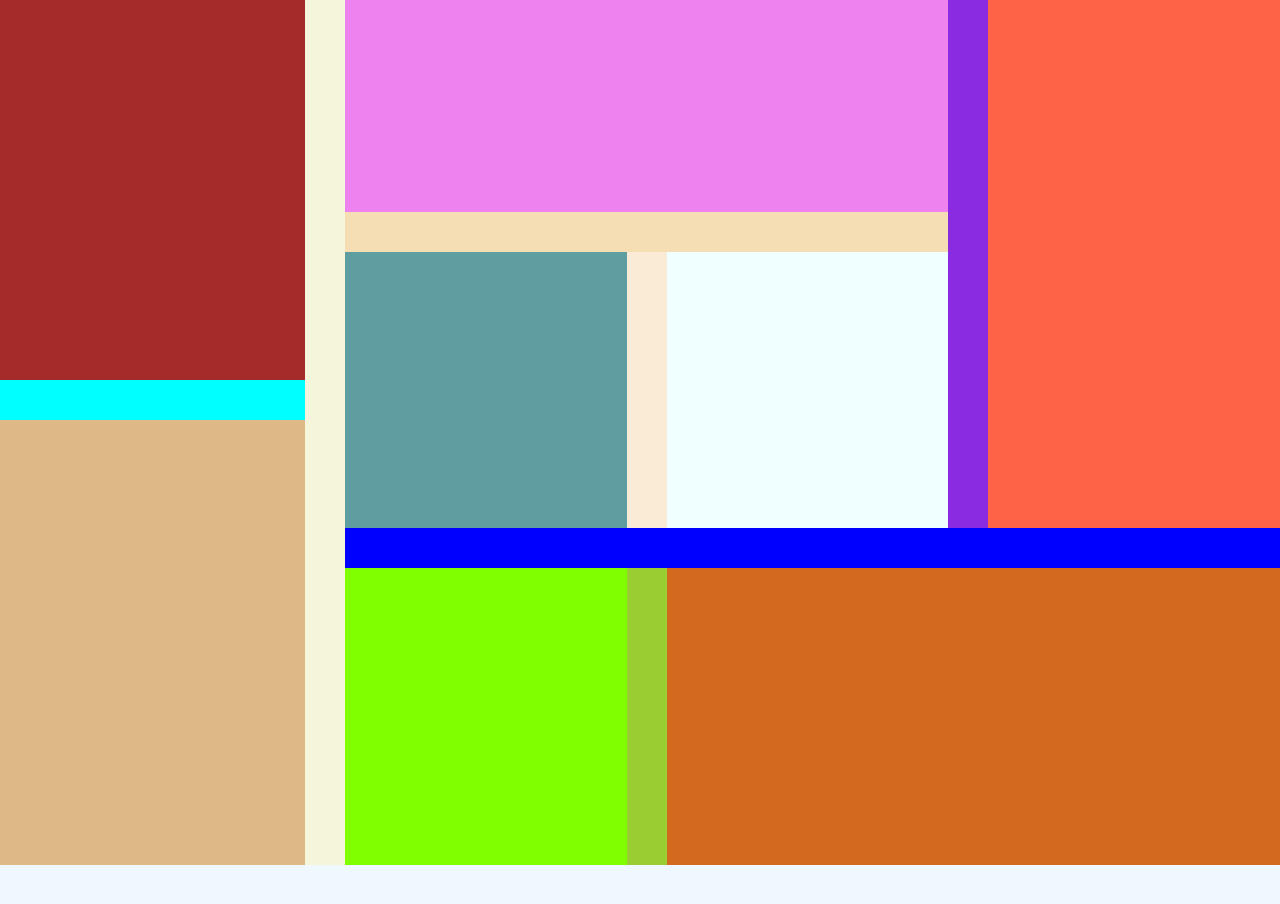
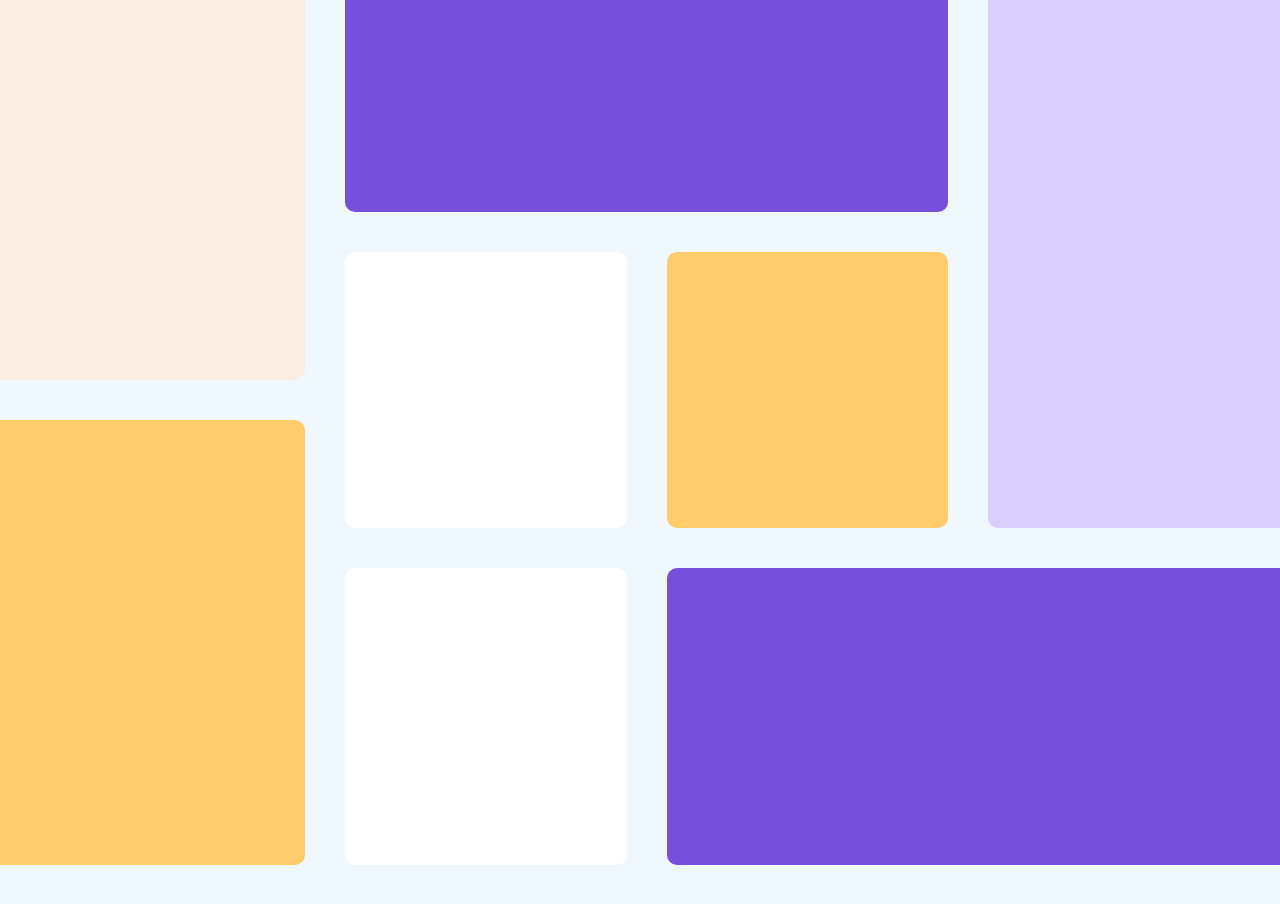
Before and after one commit to tortiman/BentoGrid, a plain HTML site: page index.html in a window 1280 px wide. Drawn offline with Linux system fonts and the light colour scheme.

Commit message:
asign colors and border radius to css

```diff
--- a/index.html
+++ b/index.html
@@ -15,7 +15,9 @@
     <main class="main">
       <article class="container-grid">
         <div class="subcontainer-grid-left">
-          <div class="subcontainer-grid-left-up"></div>
+          <div class="subcontainer-grid-left-up">
+            <p>Create and schedule content quicker</p>
+          </div>
           <div class="subcontainer-grid-left-down"></div>
         </div>
         <div class="subcontainer-grid-right">
@@ -40,7 +42,7 @@
     accounts and platforms. Maintain a consistent posting schedule. Schedule to
     social media. Optimize post timings to publish content at the perfect time
     for your audience. Grow followers with non-stop content. >56% faster
-    audience growth Create and schedule content quicker. Write your content
+    audience growth . Write your content
     using AI.
 
     <div class="attribution">
--- a/styles/style.css
+++ b/styles/style.css
@@ -11,6 +11,9 @@
     margin: 0;
     padding: 0;
     box-sizing: border-box;
+    row-gap: 40px;
+    column-gap: 40px;
+    border-radius: 10px;
 }
 
 body{
@@ -32,82 +35,75 @@ body{
 .container-grid{
     width: 1300px;
     height: 930px;
-    background-color: beige;
     display: grid;
     grid-template-columns: 1fr 3fr;
-    column-gap: 40px;
+
 }
 
 .subcontainer-grid-left{
-    background-color: aqua;
     display: grid;
     grid-template-rows: 1fr 1fr;
-    row-gap: 40px;
+
 }
 
 .subcontainer-grid-left-up{
-    background-color: brown;
+    background-color: var(--Yellow100);
 }
 
 .subcontainer-grid-left-down{
-    background-color: burlywood;
+    background-color: var(--Yellow500);
 }
 
 .subcontainer-grid-right{
-    background-color: blue;
     display: grid;
     grid-template-rows: 2fr 1fr;
-    row-gap: 40px;
+
 }
 
 .subcontainer-grid-right-up{
-    background-color: blueviolet;
     display: grid;
     grid-template-columns: 2fr 1fr;
-    column-gap: 40px;
+
 }
 
 .subcontainer-grid-right-up-left{
-    background-color: wheat;
     display: grid;
     grid-template-rows: 1fr 1fr;
-    row-gap: 40px;
+
 }
 
 .subcontainer-grid-right-up-left-up{
-    background-color: violet;
+    background-color: var(--Purple500);
 }
 
 .subcontainer-grid-right-up-left-down{
-    background-color: antiquewhite;
     display: grid;
     grid-template-columns: 1fr 1fr;
-    column-gap: 40px;
+
 }
 
 .social-media{
-    background-color: cadetblue;
+    background-color: var(--White);
 }
 
 .calendar{
-    background-color: azure;
+    background-color: var(--Yellow500);
 }
 
 .subcontainer-grid-right-up-right{
-    background-color: tomato;
+    background-color:var(--Purple100);
 }
 
 .subcontainer-grid-right-down{
-    background-color: yellowgreen;
     display: grid;
     grid-template-columns: 1fr 2.21fr;
-    column-gap: 40px;
+
 }
 
 .subcontainer-grid-right-down-left{
-    background-color: chartreuse;
+    background-color: var(--White);
 }
 
 .subcontainer-grid-right-down-right{
-    background-color: chocolate;
+    background-color: var(--Purple500);
 }
```
Also changed, not shown: screenshot/Captura de pantalla 2025-03-22 111817.png (added), 1 other file.
